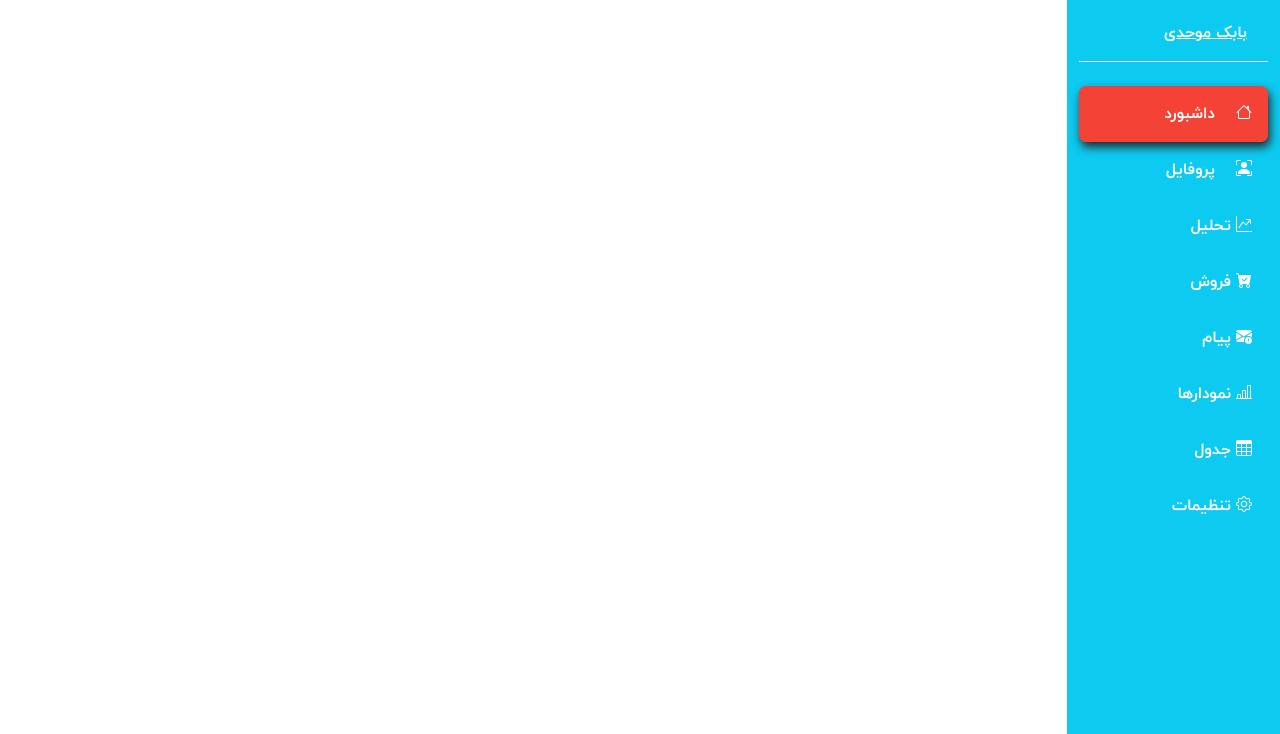
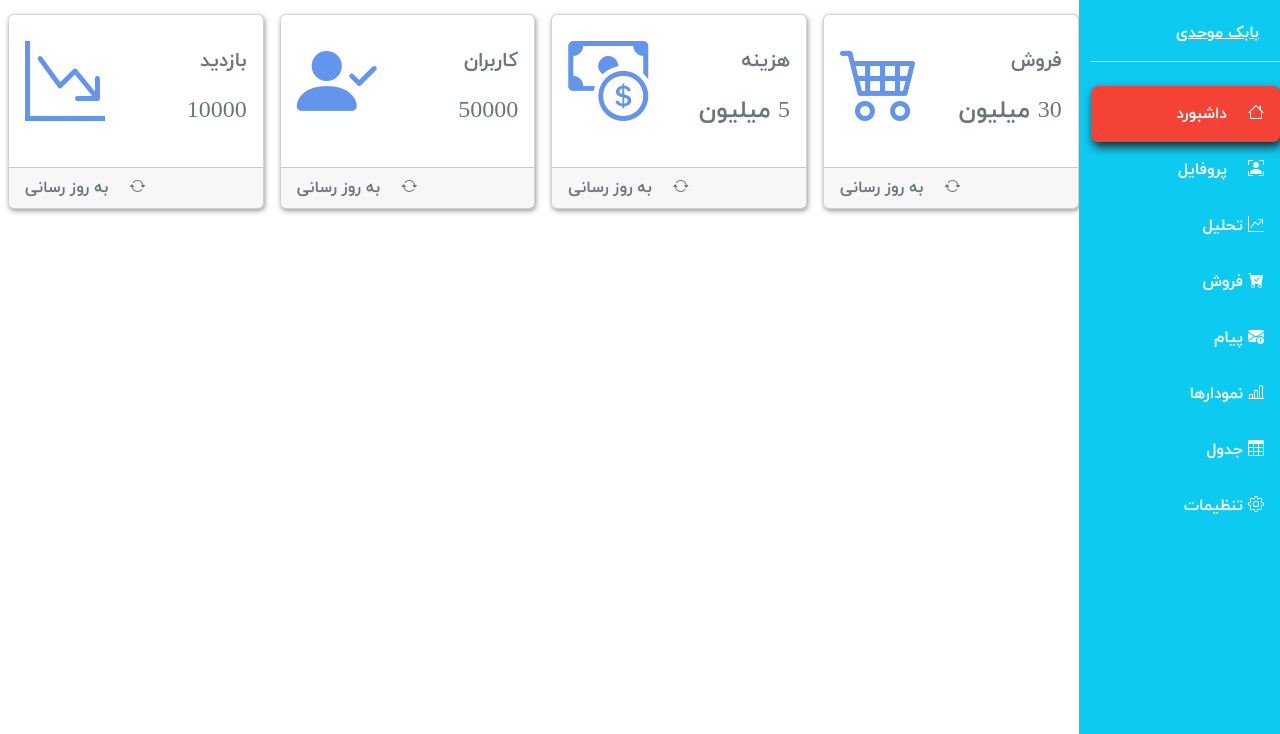
Before and after one commit to BabakMovahhedi/Panel-Admin, a plain HTML site: page index.html in a window 1280 px wide. Shown: the part 66-800 px from the top of the page. Drawn offline with nearby package versions, Linux system fonts and the light colour scheme.

Commit message:
modal section add

```diff
--- a/index.html
+++ b/index.html
@@ -143,6 +143,109 @@
         </div>
       </div>
     </nav>
+  <!-- Modal  -->
+
+  <div class="modal" id="logout">
+    <div class="modal-dialog">
+      <div class="modal-content">
+        <div class="modal-header">
+          <h4>برای خارج شدن مطمن هستید؟</h4>
+          <button type="button" class="btn-close" data-bs-dismiss="modal" aria-label="Close"></button>
+        </div>
+        <div class="modal-body">
+          <p class="text-muted">بهتره ک خارج نشی به جان</p>
+        </div>
+        <div class="modal-footer">
+          <button class="btn btn-success" data-bs-dismiss="modal" >هستم</button>
+          <button class="btn btn-danger">رفتم</button>
+        </div>
+      </d>
+    </div>
+  </div>
+  </div>
+  <!-- Cards  -->
+  <section>
+    <div class="row">
+      <div class="col-xl-10 col-lg-9 col-md-8 mr-auto ">
+        <div class="row pt-md-5 mt-md-2">
+          <!-- Card  -->
+          <div class="col-lg-3 col-md-6  p-2">
+            <div class="card card-style">
+              <div class="card-body">
+                <div class="d-flex justify-content-between align-items-center">
+                  <div class="text-secondary">
+                    <h5>فروش</h5>
+                    <h4 class="mt-4">30 میلیون</h4>
+                  </div>
+                  <i class="bi bi-cart4" style="font-size: 5rem; color: cornflowerblue;"></i>
+                </div>
+              </div>
+              <div class="card-footer text-secondary text-left">
+                <i class="bi bi-arrow-repeat ml-3"></i>
+                <span>به روز رسانی</span>
+              </div>
+            </div>
+          </div>
+          <!-- Card  -->
+          <div class="col-lg-3 col-md-6  p-2">
+            <div class="card card-style">
+              <div class="card-body">
+                <div class="d-flex justify-content-between align-items-center">
+                  <div class="text-secondary">
+                    <h5>هزینه</h5>
+                    <h4 class="mt-4">5 میلیون</h4>
+                  </div>
+                  <i class="bi bi-cash-coin" style="font-size: 5rem; color: cornflowerblue;"></i>
+                </div>
+              </div>
+              <div class="card-footer text-secondary text-left">
+                <i class="bi bi-arrow-repeat ml-3"></i>
+                <span>به روز رسانی</span>
+              </div>
+            </div>
+          </div>
+          <!-- Card  -->
+          <div class="col-lg-3 col-md-6  p-2">
+            <div class="card card-style">
+              <div class="card-body">
+                <div class="d-flex justify-content-between align-items-center">
+                  <div class="text-secondary">
+                    <h5>کاربران</h5>
+                    <h4 class="mt-4">50000</h4>
+                  </div>
+                  <i class="bi bi-person-check-fill" style="font-size: 5rem; color: cornflowerblue;"></i>
+                </div>
+              </div>
+              <div class="card-footer text-secondary text-left">
+                <i class="bi bi-arrow-repeat ml-3"></i>
+                <span>به روز رسانی</span>
+              </div>
+            </div>
+          </div>
+          <!-- Card  -->
+          <div class="col-lg-3 col-md-6  p-2">
+            <div class="card card-style">
+              <div class="card-body">
+                <div class="d-flex justify-content-between align-items-center">
+                  <div class="text-secondary">
+                    <h5>بازدید</h5>
+                    <h4 class="mt-4">10000</h4>
+                  </div>
+                  <i class="bi bi-graph-down-arrow" style="font-size: 5rem; color: cornflowerblue;"></i>
+                </div>
+              </div>
+              <div class="card-footer text-secondary text-left">
+                <i class="bi bi-arrow-repeat ml-3"></i>
+                <span>به روز رسانی</span>
+              </div>
+            </div>
+          </div>
+          <!--End Card  -->
+        </div>
+      </div>
+    </div>
+  </section>
+
 
     <!-- Js code  -->
     <script
```
